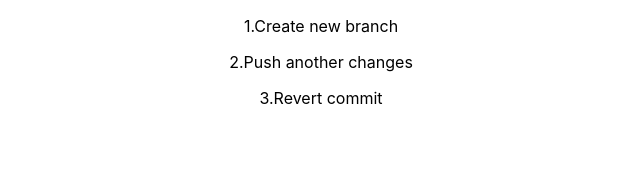
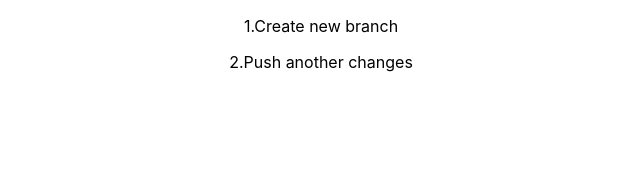
Before and after one commit to Increation-on/git-test, a React (Create React App) app: page / in a window 1280 px wide. Shown: the top 178 px of the page, without its empty margins (319-959 px from the left). Built offline with nearby package versions, Linux system fonts and the light colour scheme.

Commit message:
Revert "revert commit"
This reverts commit ba0087310fc9656b78074b748f4272a3cdb1d0ee.

```diff
--- a/src/App.js
+++ b/src/App.js
@@ -6,7 +6,6 @@ function App() {
     <div className="App">
       <p>1.Create new branch</p>
       <p>2.Push another changes</p>
-      <p>3.Revert commit</p>
     </div>
   );
 }
```
